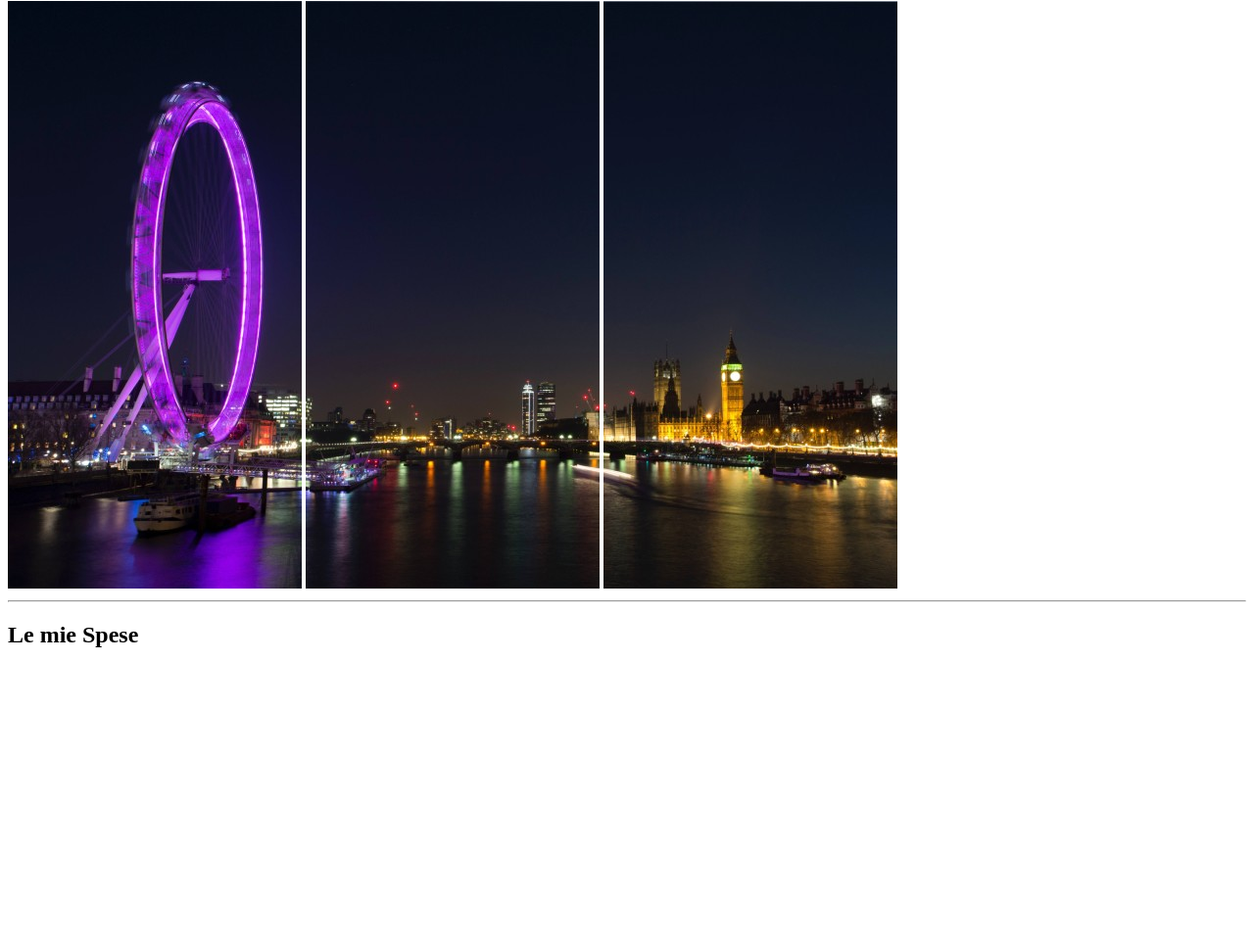
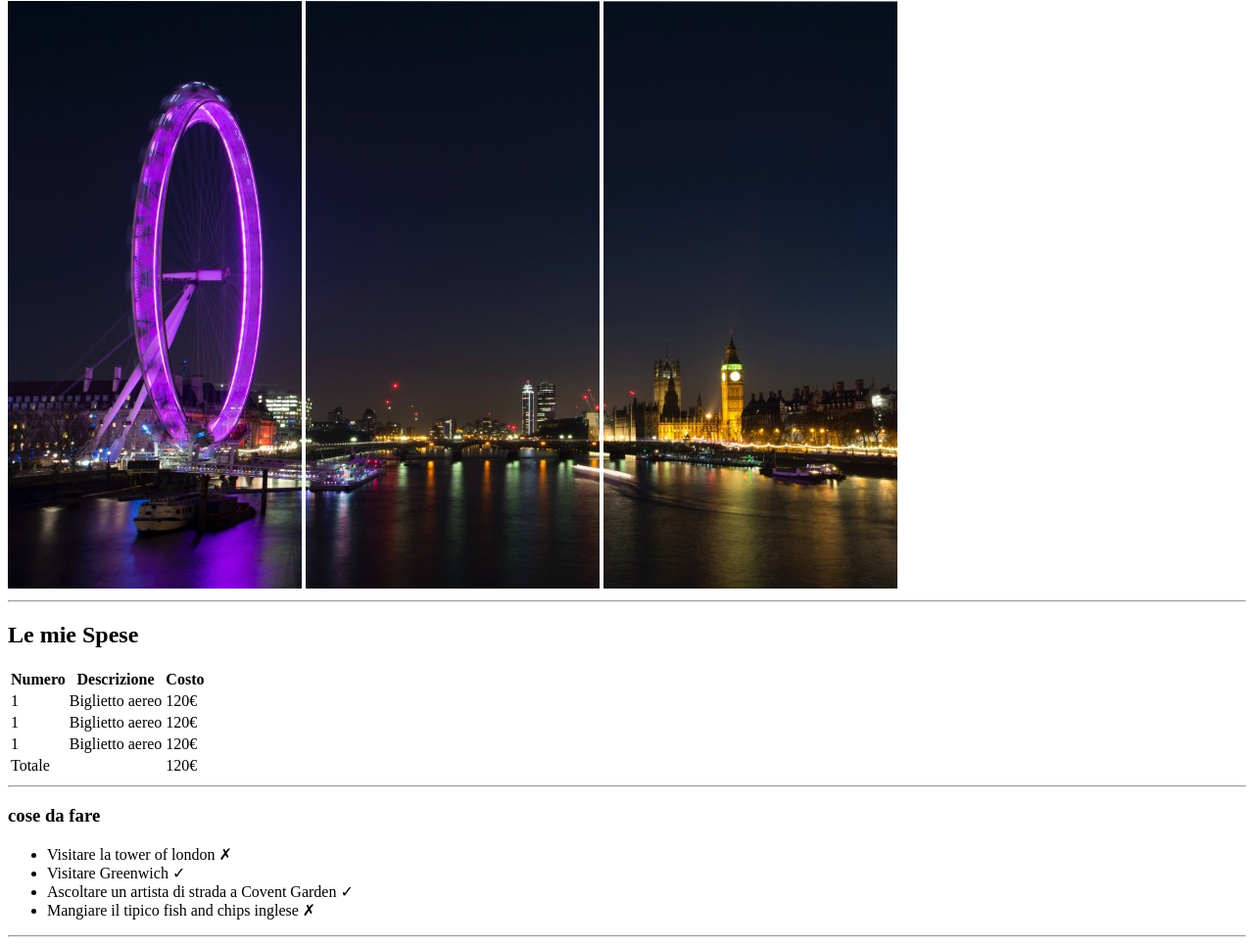
Before and after one commit to pasqualerizzo/html-london-trip, a plain HTML site: page index.html in a window 1280 px wide. Shown: the part 79-1044 px from the top of the page at 98% size. Before the commit the page ends 800 px from the top, so only its background shows below. Drawn offline with Linux system fonts and the light colour scheme.

Commit message:
lista cose da fare completata

```diff
--- a/index.html
+++ b/index.html
@@ -17,10 +17,56 @@
         </header>
 
         <main>
+            <!-- tabella -->
             <h2>Le mie Spese</h2>
             <table>
+                <tbody>
+                    <tr>
+                    <th>Numero</th>
+                    <th>Descrizione</th>
+                    <th>Costo</th>
+                    </tr>
+                    <tr>
+                    <td>1</td>
+                    <td>Biglietto aereo</td>
+                    <td>120€</td>
+                    </tr>
+                    <tr>
+                        <td>1</td>
+                        <td>Biglietto aereo</td>
+                        <td>120€</td>
+                    </tr>
+                    <tr>
+                        <td>1</td>
+                        <td>Biglietto aereo</td>
+                        <td>120€</td>
+                    </tr>
+                </tbody>
+                <Tfoot>
+                    <tr>
+                        <td colspan="2">Totale</td>
+                        <td>120€</td>
+                    </tr>
+                </Tfoot>
+              </table>
+              <hr>
+              <!-- fine tabella -->
 
-            </table>
+              <!-- inizio lista cose da fare -->
+              <h3>cose da fare</h3>
+              <ul>
+                <li>Visitare la tower of london &cross;</li>
+                <li>Visitare Greenwich &checkmark;</li>
+                <li>Ascoltare un artista di strada a Covent Garden &checkmark;</li>
+                <li>Mangiare il tipico fish and chips inglese &cross;</li>
+              </ul>
+              <hr>
+              <!-- fine cose da fare -->
+
+              <!-- inizio info utili -->
+
+
+
         </main>
     </body>
 </html>
```
